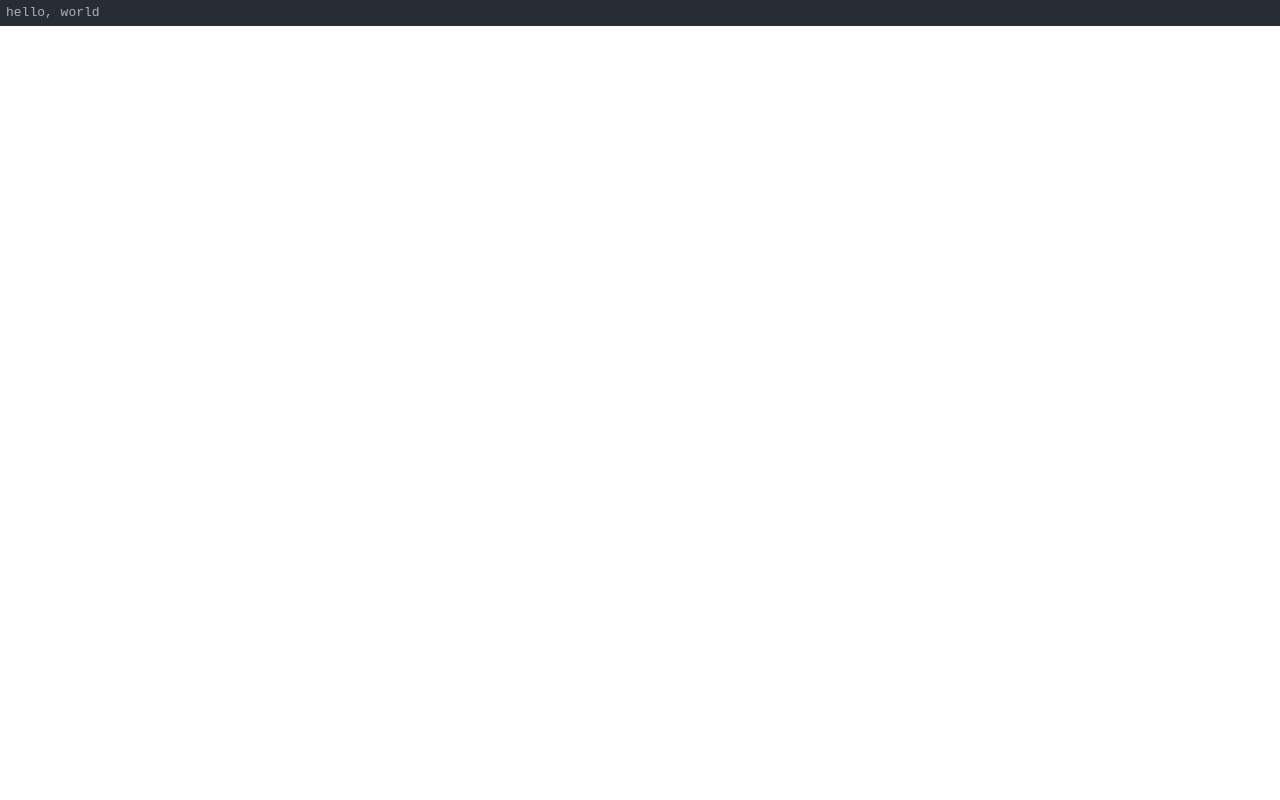
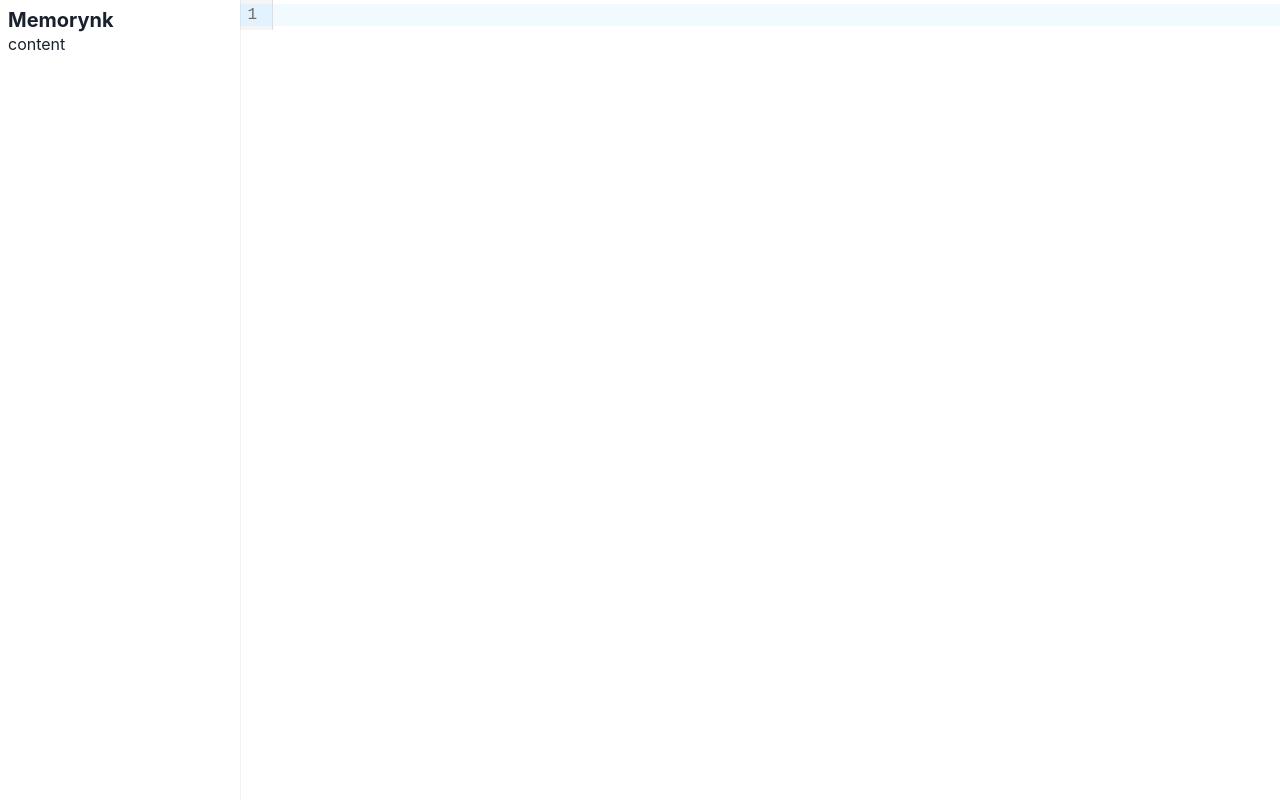
Before and after one commit to amaotone/memorynk, a React (Vite) app: page / in a window 1280 px wide. Built offline with nearby package versions, Linux system fonts and the light colour scheme.

Commit message:
feat: use codemirror-react

```diff
--- a/package.json
+++ b/package.json
@@ -32,8 +32,12 @@
     "@emotion/react": "^11.11.0",
     "@emotion/styled": "^11.11.0",
     "@lezer/highlight": "^1.1.5",
+    "@uiw/codemirror-themes": "^4.20.2",
+    "@uiw/react-codemirror": "^4.20.2",
+    "cm6-theme-basic-light": "^0.2.0",
     "electron-updater": "^5.3.0",
-    "framer-motion": "^10.12.16"
+    "framer-motion": "^10.12.16",
+    "thememirror": "^2.0.1"
   },
   "devDependencies": {
     "@electron-toolkit/tsconfig": "^1.0.1",
--- a/src/main/index.ts
+++ b/src/main/index.ts
@@ -6,11 +6,11 @@ import icon from '../../resources/icon.png?asset'
 function createWindow(): void {
   // Create the browser window.
   const mainWindow = new BrowserWindow({
-    width: 900,
-    height: 670,
+    width: 1000,
+    height: 750,
     show: false,
-    titleBarStyle: 'hidden',
     autoHideMenuBar: true,
+    title: 'Memorynk',
     ...(process.platform === 'linux' ? { icon } : {}),
     webPreferences: {
       preload: join(__dirname, '../preload/index.js'),
--- a/src/renderer/src/App.tsx
+++ b/src/renderer/src/App.tsx
@@ -1,7 +1,18 @@
+import { Box, Flex } from '@chakra-ui/react'
 import { Editor } from './components/Editor'
+import { Sidebar } from './components/Sidebar'
 
 function App(): JSX.Element {
-  return <Editor value="hello, world" onChange={console.log} />
+  return (
+    <>
+      <Flex>
+        <Sidebar />
+        <Box flex="1">
+          <Editor value="hello, world" onChange={console.log} />
+        </Box>
+      </Flex>
+    </>
+  )
 }
 
 export default App
--- a/src/renderer/src/components/Editor/index.tsx
+++ b/src/renderer/src/components/Editor/index.tsx
@@ -1,45 +1,45 @@
-import { Box } from '@chakra-ui/react'
+import { historyField } from '@codemirror/commands'
 import { markdown } from '@codemirror/lang-markdown'
-import { EditorState } from '@codemirror/state'
-import { oneDark } from '@codemirror/theme-one-dark'
 import { EditorView } from '@codemirror/view'
-import React, { useEffect, useRef } from 'react'
+import CodeMirror from '@uiw/react-codemirror'
+import React from 'react'
 
 interface EditorProps {
   value: string
   onChange: (value: string) => void
 }
 
-export const Editor: React.FC<EditorProps> = ({ value, onChange }) => {
-  const editorRef = useRef<HTMLDivElement>(null)
+const stateFields = { history: historyField }
 
-  useEffect(() => {
-    if (editorRef.current) {
-      const startState = EditorState.create({
-        doc: value,
-        extensions: [
-          oneDark,
-          markdown(),
-          EditorView.updateListener.of((v) => {
-            if (v.docChanged) {
-              onChange(v.state.doc.toString())
+export const Editor: React.FC<EditorProps> = (props: EditorProps) => {
+  const serializedState = localStorage.getItem('editorState')
+  const value = localStorage.getItem('editorValue') || ''
+  const theme = EditorView.theme({
+    '&': {
+      fontSize: '16px'
+    },
+    '&.cm-editor.cm-focused': {
+      outline: 'none'
+    }
+  })
+  return (
+    <CodeMirror
+      theme={theme}
+      value={value}
+      extensions={[markdown()]}
+      initialState={
+        serializedState
+          ? {
+              json: JSON.parse(serializedState || ''),
+              fields: stateFields
             }
-          })
-        ]
-      })
-
-      const view = new EditorView({
-        state: startState,
-        parent: editorRef.current
-      })
-
-      return () => {
-        view.destroy()
+          : undefined
       }
-    }
-
-    return () => {}
-  }, [value, onChange])
-
-  return <Box ref={editorRef} height="100%" />
+      onChange={(value, viewUpdate): void => {
+        localStorage.setItem('editorValue', value)
+        const state = viewUpdate.state.toJSON(stateFields)
+        localStorage.setItem('editorState', JSON.stringify(state))
+      }}
+    />
+  )
 }
--- /dev/null
+++ b/src/renderer/src/components/Sidebar.tsx
@@ -0,0 +1,24 @@
+import { Box, Heading } from '@chakra-ui/react'
+import React from 'react'
+
+export const Sidebar: React.FC = () => {
+  return (
+    <>
+      <Box
+        as="nav"
+        pos="sticky"
+        sx={{ overscrollBehavior: 'contain' }}
+        top="0"
+        w="240px"
+        h="100vh"
+        p="2"
+        overflowY="auto"
+        boxShadow="xs"
+        zIndex={1}
+      >
+        <Heading size="md">Memorynk</Heading>
+        content
+      </Box>
+    </>
+  )
+}
```
Also changed, not shown: 1 other file (tests, documents, lock files or other folders).
